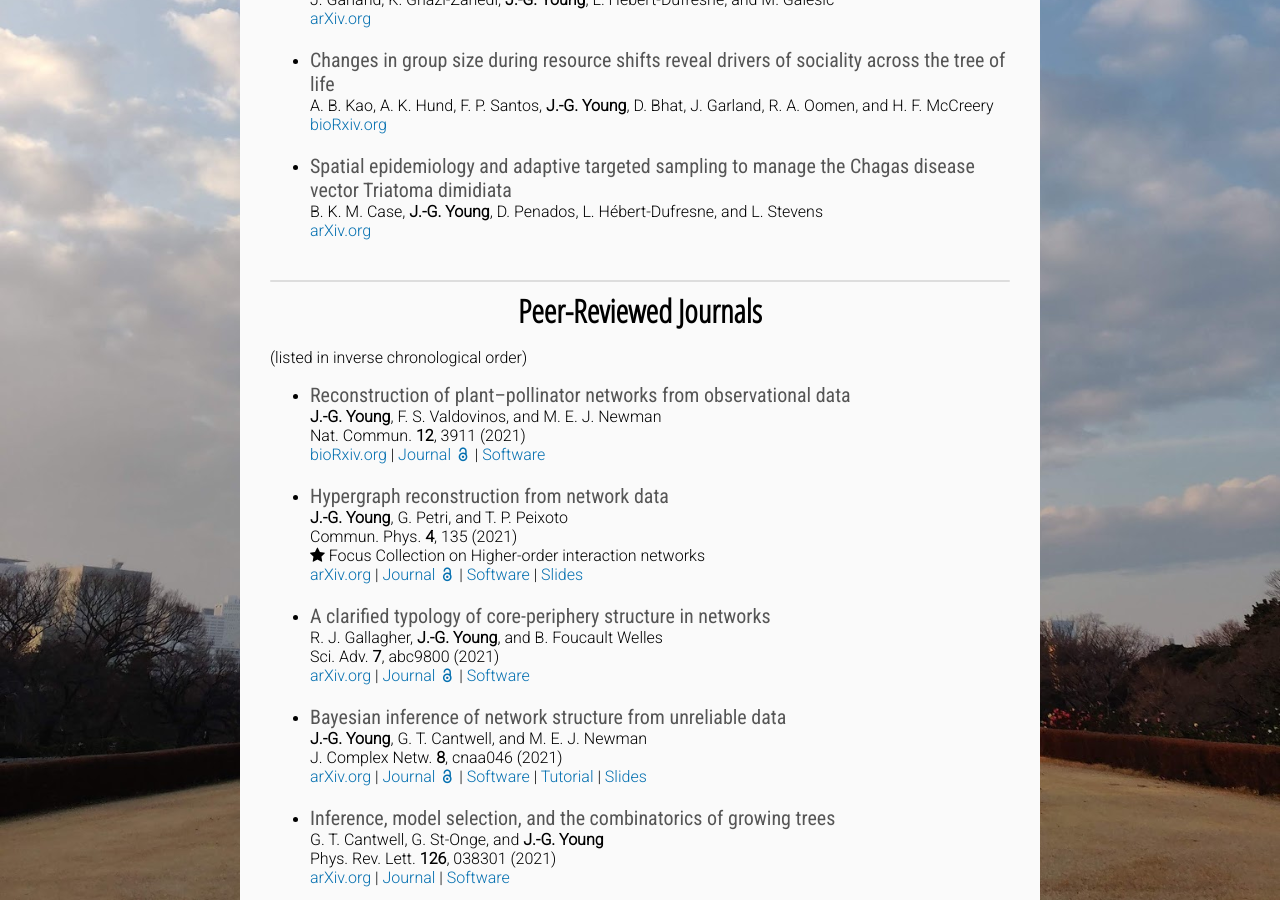
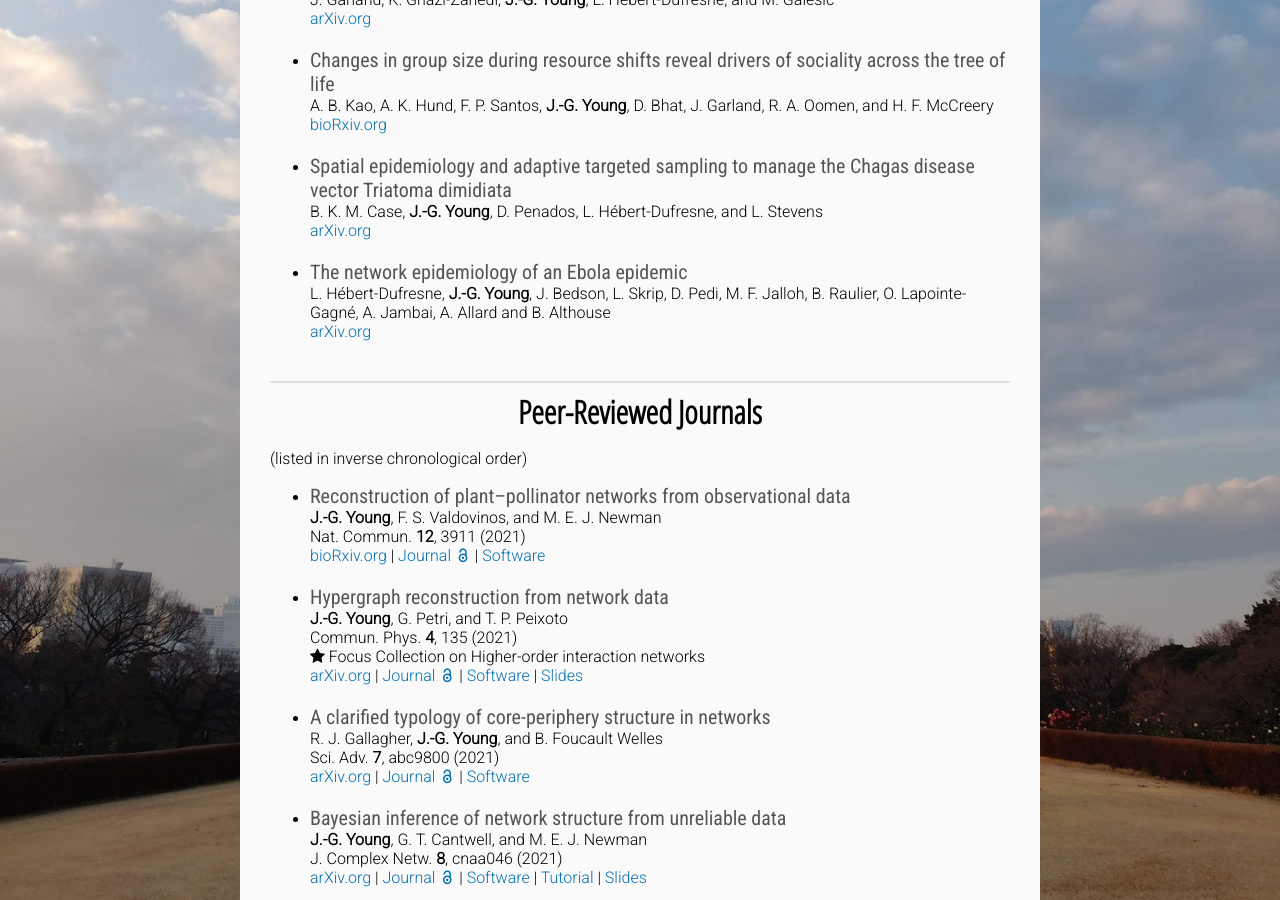
Before and after one commit to jg-you/jg-you.github.io, a Jekyll site: the page built from publications.md, in a window 1280 px wide and 900 px high, scrolled down 674 px. Built offline with Jekyll 4.4.1, drawn with Linux system fonts in a browser that asks for light colours; some web fonts are replaced; comment, search, counter and statistics services are not loaded.

Commit message:
Update publications.md

```diff
--- a/publications.md
+++ b/publications.md
@@ -21,6 +21,10 @@ A. B. Kao, A. K. Hund, F. P. Santos, **J.-G. Young**, D. Bhat, J. Garland, R. A.
 * <span class="pub-title">Spatial epidemiology and adaptive targeted sampling to manage the Chagas disease vector Triatoma dimidiata</span><br/>
 B. K. M. Case, **J.-G. Young**, D. Penados, L. Hébert-Dufresne, and L. Stevens<br/>
 [arXiv.org](https://arxiv.org/abs/2111.05964)
+
+* <span class="pub-title">The network epidemiology of an Ebola epidemic</span><br/>
+L. Hébert-Dufresne, **J.-G. Young**, J. Bedson, L. Skrip, D. Pedi, M. F. Jalloh, B. Raulier, O. Lapointe-Gagné, A. Jambai, A. Allard and B. Althouse<br/>
+[arXiv.org](https://arxiv.org/abs/2111.08686)
 
 <div class="end-of-post"></div>
 
```
